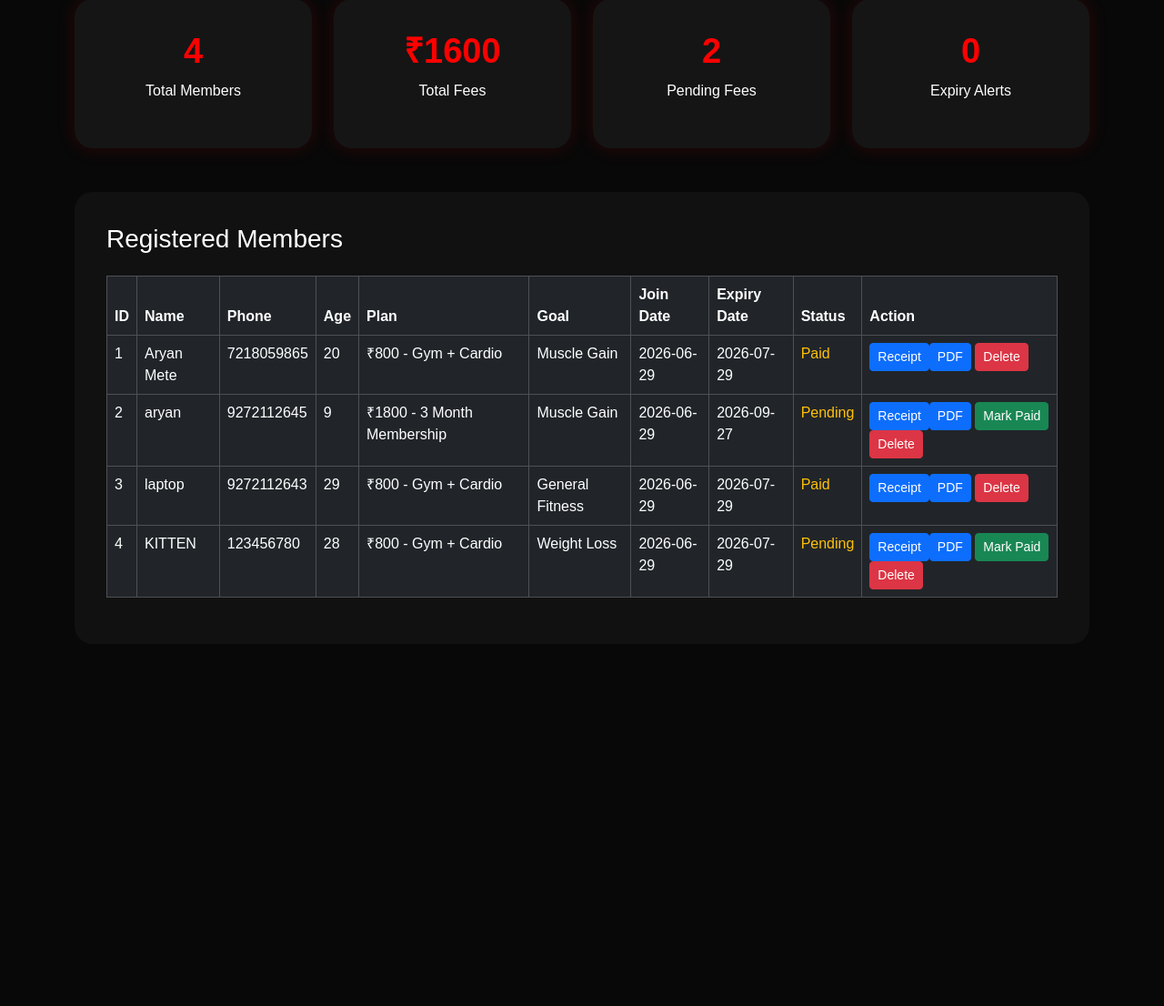
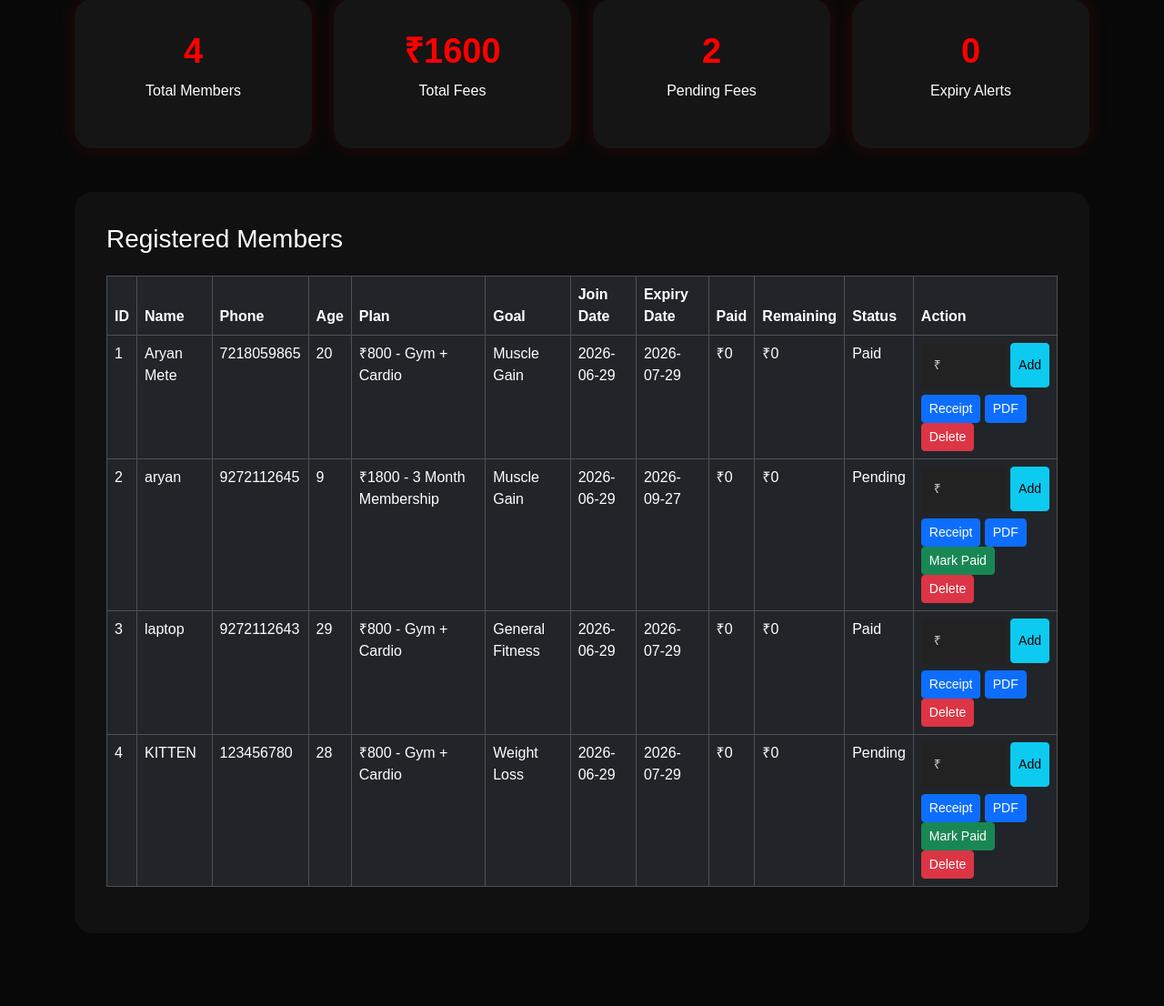
Before and after one commit to Itsaryannnzz/garud-zep-gym, a Flask app: page /owner-dashboard in a window 1280 px wide. Shown: the part 197-1303 px from the top of the page at 91% size. Before the commit the page ends 854 px from the top, so only its background shows below. Run offline with Flask 3, Linux system fonts and the light colour scheme; data comes from the database, SQL or seed files in the repository.

Commit message:
add partial payment columns

```diff
--- a/app.py
+++ b/app.py
@@ -35,6 +35,8 @@ class Member(db.Model):
     join_date = db.Column(db.Date, default=date.today)
     expiry_date = db.Column(db.Date)
     payment_status = db.Column(db.String(20), default="Pending")
+    paid_amount = db.Column(db.Integer, default=0)
+    remaining_amount = db.Column(db.Integer, default=0)
 
 @app.route("/")
 def home():
@@ -57,20 +59,33 @@ def register_member():
 
     if existing_member:
         return "Member already exists!"
+    plan_amount = get_plan_amount(plan)
+    member = Member(
+    name=request.form["name"],
+    phone=request.form["phone"],
+    age=int(request.form["age"]),
+    plan=plan,
+    goal=request.form["goal"],
+    expiry_date=expiry,
 
-    member = Member(
-        name=request.form["name"],
-        phone=request.form["phone"],
-        age=int(request.form["age"]),
-        plan=plan,
-        goal=request.form["goal"],
-        expiry_date=expiry
-    )
+    paid_amount=0,
+    remaining_amount=plan_amount
+)
 
     db.session.add(member)
     db.session.commit()
 
     return render_template("success.html")
+def get_plan_amount(plan):
+    if "₹600" in plan:
+        return 600
+    elif "₹800" in plan:
+        return 800
+    elif "₹1800" in plan:
+        return 1800
+    elif "₹3999" in plan:
+        return 3999
+    return 0
 
 @app.route("/owner-login", methods=["GET", "POST"])
 def owner_login():
@@ -255,7 +270,62 @@ def payment_success(id):
     db.session.commit()
 
     return redirect(url_for("member_dashboard", id=member.id))
+@app.route("/partial-payment/<int:id>", methods=["POST"])
+def partial_payment(id):
+    member = Member.query.get_or_404(id)
 
+    paid_now = int(request.form["paid_amount"])
+    plan_amount = get_plan_amount(member.plan)
+
+    member.paid_amount += paid_now
+    member.remaining_amount = plan_amount - member.paid_amount
+
+    if member.remaining_amount <= 0:
+        member.remaining_amount = 0
+        member.payment_status = "Paid"
+
+        if "3 Month" in member.plan or "VIP" in member.plan:
+            member.expiry_date = date.today() + timedelta(days=90)
+        else:
+            member.expiry_date = date.today() + timedelta(days=30)
+    else:
+        member.payment_status = "Partial"
+
+    db.session.commit()
+
+    return redirect(url_for("owner_dashboard"))
+@app.route("/partial-payment/<int:id>", methods=["POST"])
+def partial_payment(id):
+    member = Member.query.get_or_404(id)
+
+    paid_now = int(request.form["paid_amount"])
+    plan_amount = get_plan_amount(member.plan)
+
+    member.paid_amount += paid_now
+    member.remaining_amount = plan_amount - member.paid_amount
+
+    if member.remaining_amount <= 0:
+        member.remaining_amount = 0
+        member.payment_status = "Paid"
+
+        if "3 Month" in member.plan or "VIP" in member.plan:
+            member.expiry_date = date.today() + timedelta(days=90)
+        else:
+            member.expiry_date = date.today() + timedelta(days=30)
+    else:
+        member.payment_status = "Partial"
+
+    db.session.commit()
+
+    return redirect(url_for("owner_dashboard"))
+@app.route("/update-db")
+def update_db():
+    with db.engine.connect() as connection:
+        connection.execute(db.text("ALTER TABLE member ADD COLUMN IF NOT EXISTS paid_amount INTEGER DEFAULT 0"))
+        connection.execute(db.text("ALTER TABLE member ADD COLUMN IF NOT EXISTS remaining_amount INTEGER DEFAULT 0"))
+        connection.commit()
+
+    return "Database updated successfully!"
 
 if __name__ == "__main__":
     with app.app_context():
--- a/static/css/style.css
+++ b/static/css/style.css
@@ -969,3 +969,8 @@ margin:10px auto;
         overflow-x: hidden !important;
     }
 }
+
+.partial-row td{
+    background:#87ceeb !important;
+    color:#000 !important;
+}
--- a/templates/owner-dashboard.html
+++ b/templates/owner-dashboard.html
@@ -63,6 +63,8 @@
                         <th>Goal</th>
                         <th>Join Date</th>
                         <th>Expiry Date</th>
+                        <th>Paid</th>
+<th>Remaining</th>
 <th>Status</th>
 <th>Action</th>
                     </tr>
@@ -70,7 +72,9 @@
 
                 <tbody>
 {% for member in members %}
-                    <tr>
+
+<tr class="{% if member.payment_status == 'Partial' %}partial-row{% endif %}">
+
     <td>{{ member.id }}</td>
     <td>{{ member.name }}</td>
     <td>{{ member.phone }}</td>
@@ -79,50 +83,55 @@
     <td>{{ member.goal }}</td>
     <td>{{ member.join_date }}</td>
     <td>{{ member.expiry_date }}</td>
+    <td>₹{{ member.paid_amount }}</td>
+    <td>₹{{ member.remaining_amount }}</td>
+
+    <td>{{ member.payment_status }}</td>
+
     <td>
-                            <span class="text-warning">
-                                {{ member.payment_status }}
-                            </span>
-                        </td>
-                       <td>
+        <form action="{{ url_for('partial_payment', id=member.id) }}"
+              method="POST"
+              class="d-flex gap-1 mb-2">
+
+            <input type="number"
+                   name="paid_amount"
+                   class="form-control form-control-sm"
+                   placeholder="₹"
+                   required>
+
+            <button class="btn btn-info btn-sm">Add</button>
+        </form>
 
         <a href="{{ url_for('receipt', id=member.id) }}"
-class="btn btn-primary btn-sm">
+           class="btn btn-primary btn-sm">Receipt</a>
 
-Receipt
         <a href="{{ url_for('download_receipt', id=member.id) }}"
-   class="btn btn-primary btn-sm">
-   PDF
-</a>
-{% if member.payment_status == "Pending" %}
+           class="btn btn-primary btn-sm">PDF</a>
 
+        {% if member.payment_status != "Paid" %}
         <a href="{{ url_for('mark_paid', id=member.id) }}"
-class="btn btn-success btn-sm">
-
-Mark Paid
-
-</a>
-
+           class="btn btn-success btn-sm">Mark Paid</a>
         {% endif %}
 
         <a href="{{ url_for('delete_member', id=member.id) }}"
            class="btn btn-danger btn-sm"
+           onclick="return confirm('Are you sure you want to delete this member?')">
+           Delete
+        </a>
+    </td>
 
-onclick="return confirm('Are you sure you want to delete this member?')">
+</tr>
 
-Delete
+{% else %}
 
-</a>
-
-</td>
-                    </tr>
-                    {% else %}
 <tr>
-                        <td colspan="10" class="text-center">
+    <td colspan="12" class="text-center">
         No members registered yet.
     </td>
 </tr>
+
 {% endfor %}
+</tbody>
                 </tbody>
             </table>
         </div>
```
Lines whose indentation alone changed are shown as unchanged.
